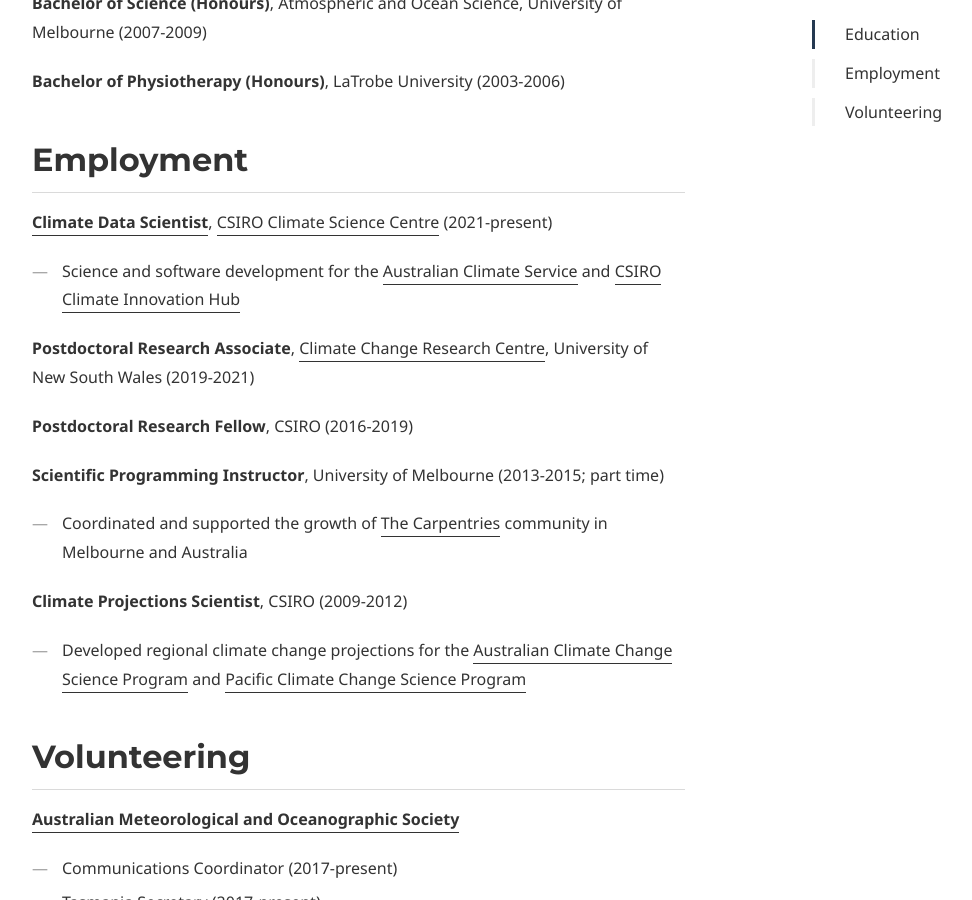
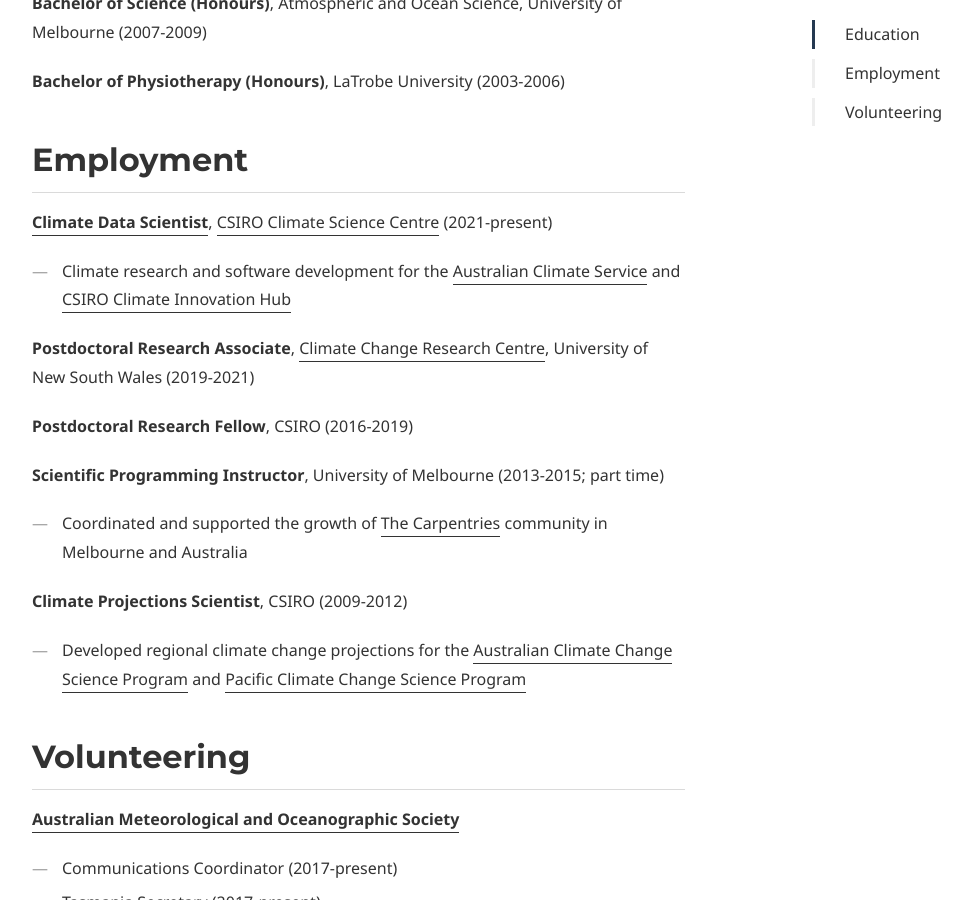
Before and after one commit to DamienIrving/damienirving.github.io, a Jekyll site: the page built from experience.md, in a window 1280 px wide and 900 px high, scrolled down 825 px. Shown: the whole window, without its empty margins (38-1010 px from the left). Built offline with Jekyll 4.4.1, drawn with Linux system fonts in a browser that asks for light colours; some web fonts are replaced.

Commit message:
Update experience.md

```diff
--- a/experience.md
+++ b/experience.md
@@ -38,7 +38,7 @@ LaTrobe University (2003-2006)
 
 **[Climate Data Scientist](https://people.csiro.au/i/d/damien-irving)**,
 [CSIRO Climate Science Centre](https://www.csiro.au/en/research/environmental-impacts/climate-change/climate-science-centre) (2021-present)
-* Science and software development for the [Australian Climate Service](https://www.acs.gov.au/) and [CSIRO Climate Innovation Hub](https://www.csiro.au/en/about/challenges-missions/climate-mission)
+* Climate research and software development for the [Australian Climate Service](https://www.acs.gov.au/) and [CSIRO Climate Innovation Hub](https://www.csiro.au/en/about/challenges-missions/climate-mission)
 
 **Postdoctoral Research Associate**,
 [Climate Change Research Centre](http://www.ccrc.unsw.edu.au/),
```
